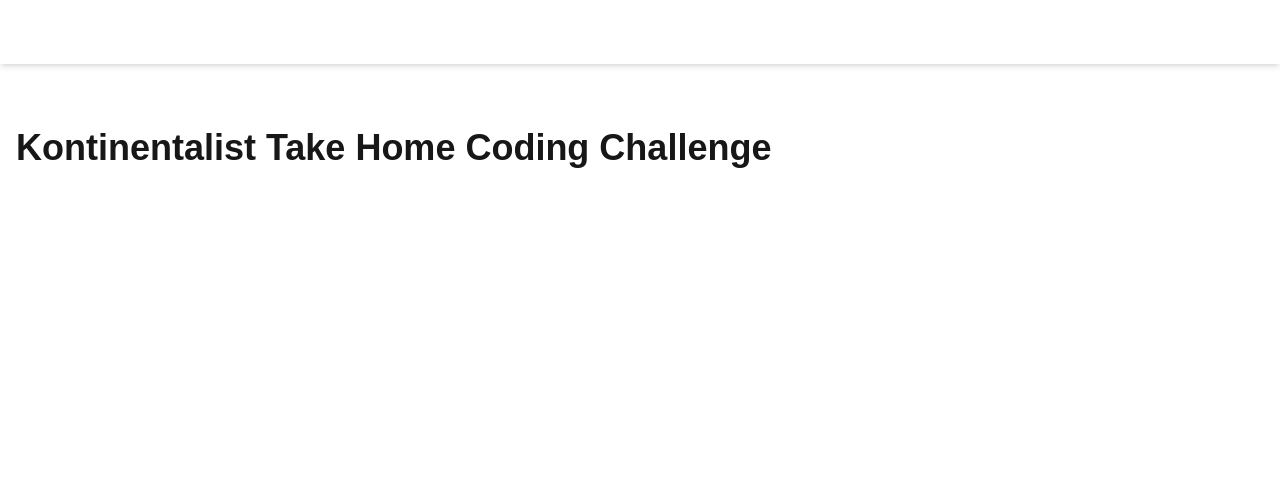
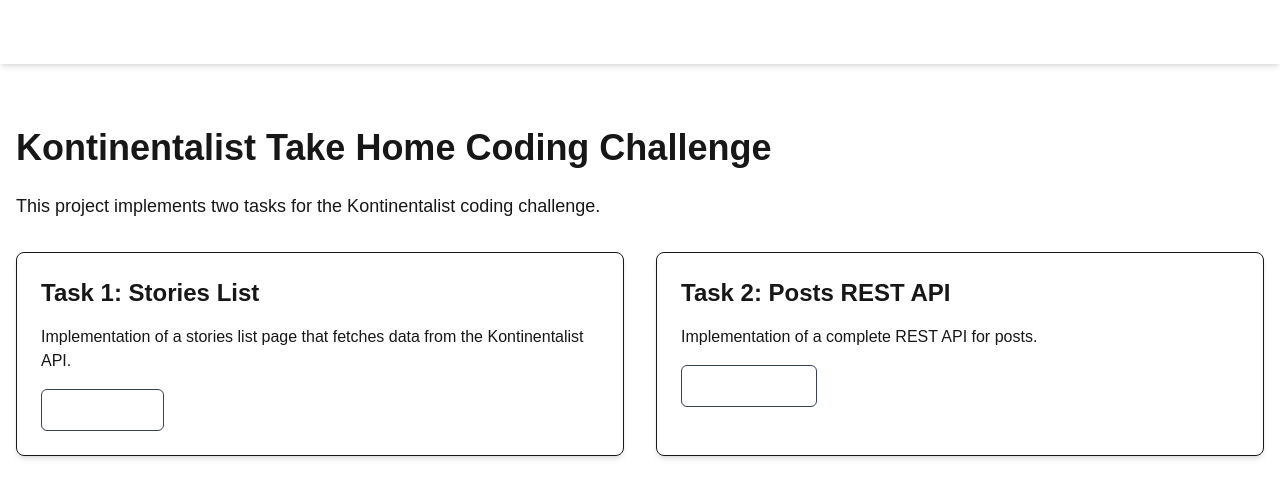
Before and after one commit to reswaraa/kontinentalist-challenge, a Next.js app: page / in a window 1280 px wide. Shown: the top 498 px of the page. Built offline with nearby package versions, Linux system fonts and the light colour scheme.

Commit message:
feat: add homepage

```diff
--- a/src/app/page.tsx
+++ b/src/app/page.tsx
@@ -1,9 +1,44 @@
+import Link from 'next/link';
+
 export default function Home() {
   return (
     <div className="container mx-auto px-4 py-16">
       <h1 className="text-4xl font-bold mb-6">
         Kontinentalist Take Home Coding Challenge
       </h1>
+      <p className="text-lg mb-8">
+        This project implements two tasks for the Kontinentalist coding
+        challenge.
+      </p>
+      <div className="grid md:grid-cols-2 gap-8">
+        <div className="border p-6 rounded-lg shadow-md">
+          <h2 className="text-2xl font-semibold mb-4">Task 1: Stories List</h2>
+          <p className="mb-4">
+            Implementation of a stories list page that fetches data from the
+            Kontinentalist API.
+          </p>
+          <Link
+            className="inline-block px-4 py-2 rounded-md text-white border border-gray-700 hover:bg-gray-700"
+            href="/stories"
+          >
+            View Stories
+          </Link>
+        </div>
+        <div className="border p-6 rounded-lg shadow-md">
+          <h2 className="text-2xl font-semibold mb-4">
+            Task 2: Posts REST API
+          </h2>
+          <p className="mb-4">
+            Implementation of a complete REST API for posts.
+          </p>
+          <Link
+            className="inline-block px-4 py-2 rounded-md text-white border border-gray-700 hover:bg-gray-700"
+            href="/stories"
+          >
+            Manage Posts
+          </Link>
+        </div>
+      </div>
     </div>
   );
 }
```
